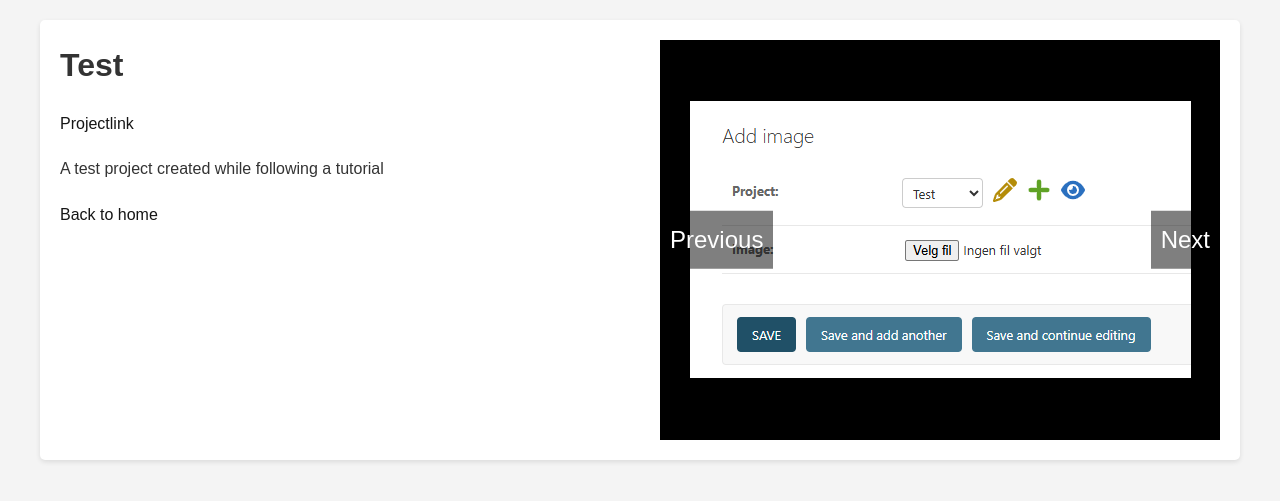
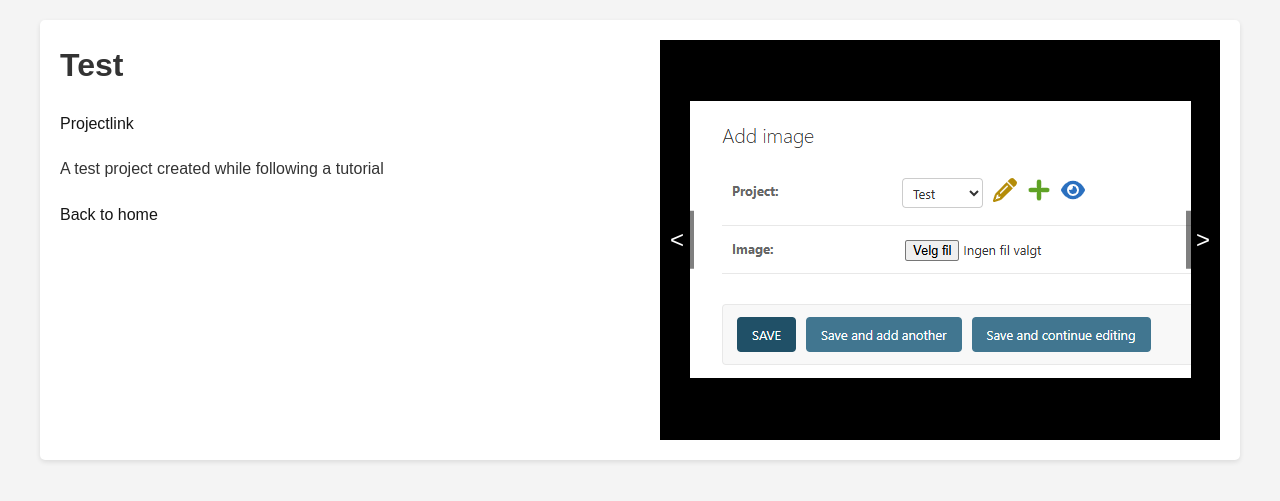
Before and after one commit to Mohamork/portfolio_mohamed_kromah, a Django app: page /project/1 in a window 1280 px wide. Shown: the part 76-577 px from the top of the page. Run offline with Django 5.2, Linux system fonts and the light colour scheme; data comes from the database, SQL or seed files in the repository.

Commit message:
Edit carousel controls

```diff
--- a/main/templates/project.html
+++ b/main/templates/project.html
@@ -29,8 +29,8 @@ Project Page
                 </div>
             {% endfor %}
         </div>
-        <a class="carousel-control prev" onclick="moveSlide(-1)">Previous</a>
-        <a class="carousel-control next" onclick="moveSlide(1)">Next</a>
+        <a class="carousel-control prev" onclick="moveSlide(-1)">&lt</a>
+        <a class="carousel-control next" onclick="moveSlide(1)">&gt</a>
     </div>
 </div>
 {% endblock %}
```
